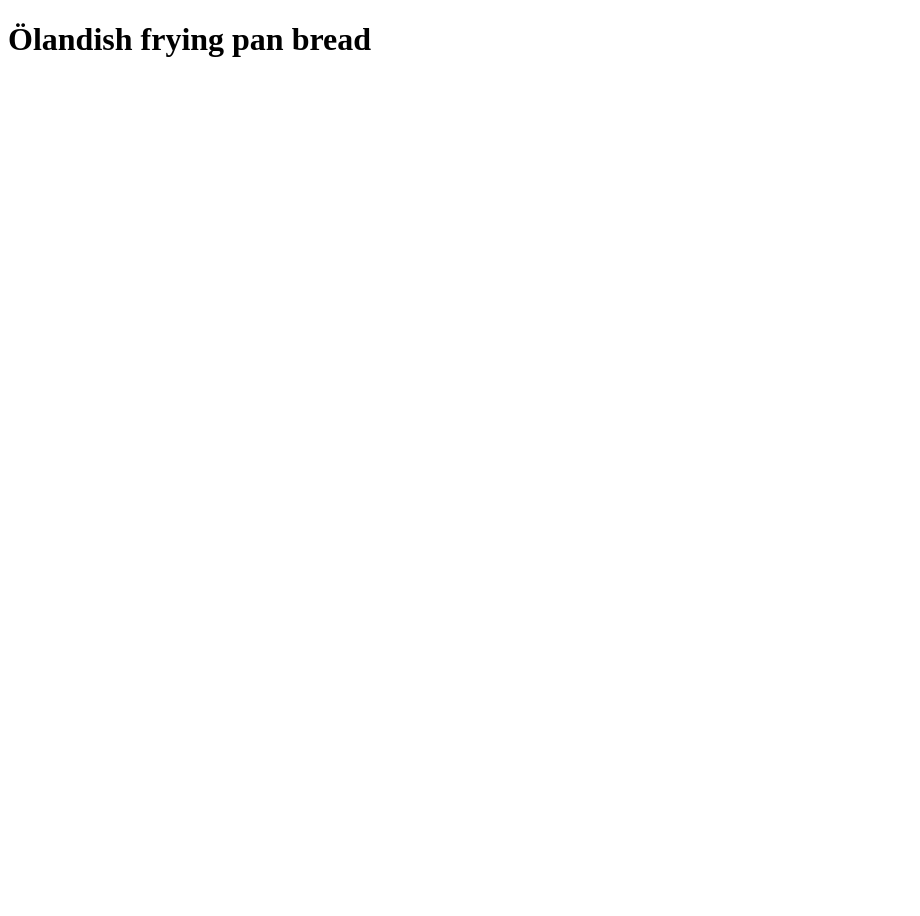
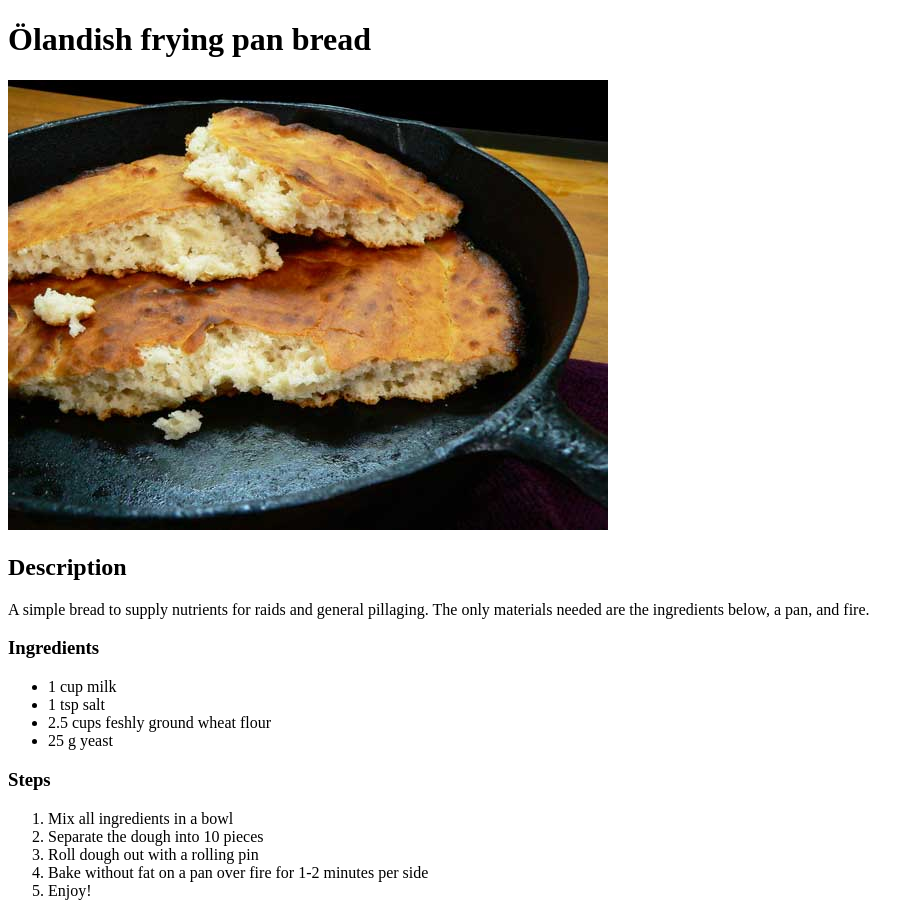
Before and after one commit to catnnemo/odin-recipes, a plain HTML site: page recipes/frying-pan-bread.html in a window 1280 px wide. Shown: the whole page, without its empty margins (0-920 px from the left). Before the commit the page ends 800 px from the top, so only its background shows below. Drawn offline with Linux system fonts and the light colour scheme.

Commit message:
Write recipe

```diff
--- a/recipes/frying-pan-bread.html
+++ b/recipes/frying-pan-bread.html
@@ -8,5 +8,27 @@
 </head>
 <body>
     <h1>Ölandish frying pan bread</h1>
+    <img src="../img/pan-bread.jpg">
+    <h2>Description</h2>
+    <p>A simple bread to supply nutrients for
+        raids and general pillaging. The only materials
+        needed are the ingredients below, a pan, and fire.
+    </p>
+    <h3>Ingredients</h3>
+    <ul>
+        <li>1 cup milk</li>
+        <li>1 tsp salt</li>
+        <li>2.5 cups feshly ground wheat flour</li>
+        <li>25 g yeast</li>
+    </ul>
+    <h3>Steps</h3>
+    <ol>
+        <li>Mix all ingredients in a bowl</li>
+        <li>Separate the dough into 10 pieces</li>
+        <li>Roll dough out with a rolling pin</li>
+        <li>Bake without fat on a pan over fire for 1-2 minutes per side</li>
+        <li>Enjoy!</li>
+    </ol>
+
 </body>
 </html>
```
